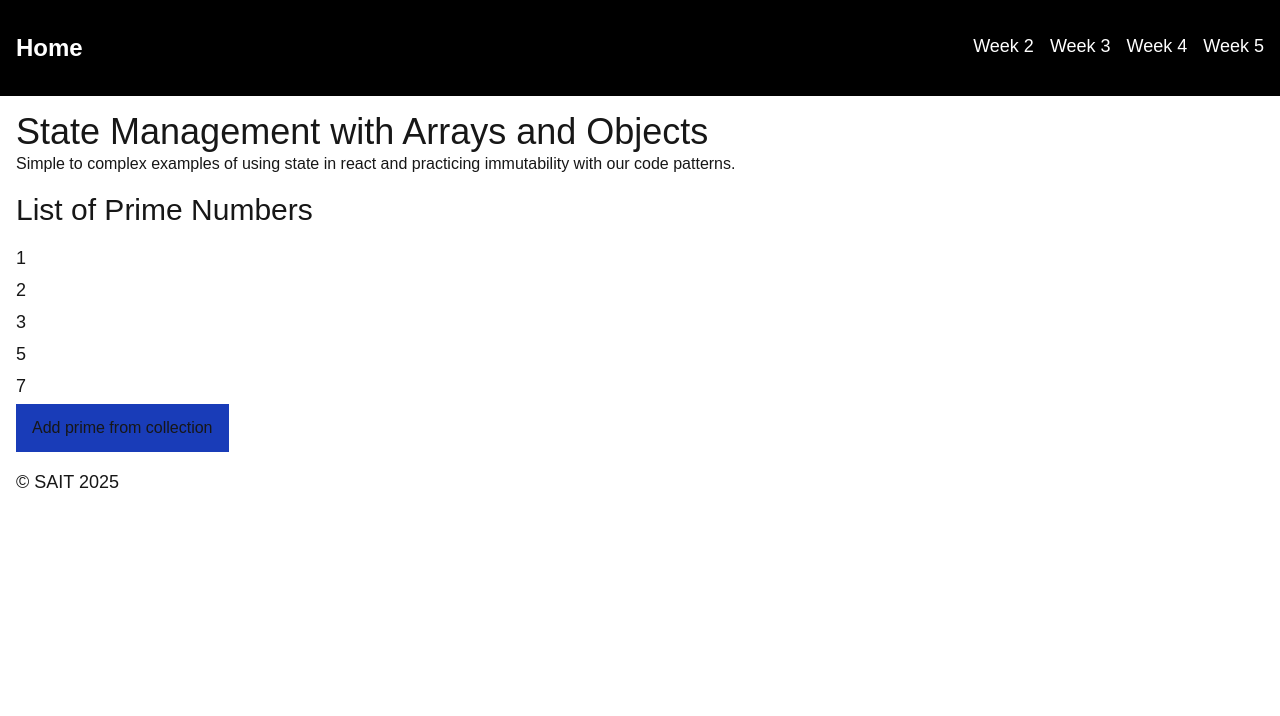
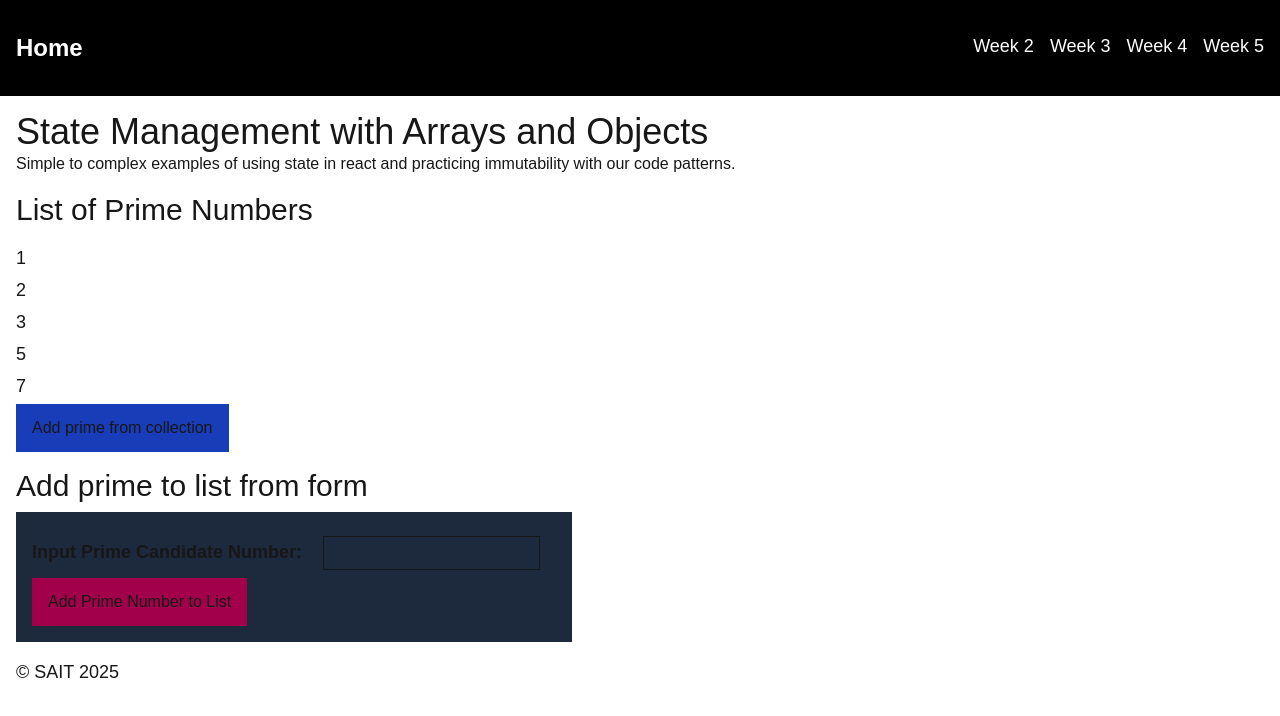
Before and after one commit to louielynmata/cprg-306-demo-site, a Next.js app: page /week-7 in a window 1280 px wide. Shown: the top 716 px of the page. Built offline with nearby package versions, Linux system fonts and the light colour scheme.

Commit message:
prime number input example

```diff
--- a/app/week-7/page.js
+++ b/app/week-7/page.js
@@ -1,15 +1,48 @@
 "use client";
 import { useState, useRef } from "react";
+
+// TODO: isPrime(num) function to test if a number is actually prime or not
+// Source: https://www.geeksforgeeks.org/dsa/check-for-prime-number/
+function isPrime(num) {
+  if (num <= 1) return false;
+  if (num === 2 || num === 3) return true;
+  if (num % 2 === 0 || num % 3 === 0) return false;
+  // check from 5 to square root of num and iterate by i+6
+  for (let i = 5; i * i <= num; i += 6) {
+    if (num % i === 0 || (num % i) + 2 === 0) {
+      return false;
+    }
+  }
+  return true;
+}
+
 export default function Page() {
   const [primes, setPrimes] = useState([1, 2, 3, 5, 7]);
+  const [primeCandidate, setPrimeCandidate] = useState("");
   // ref creates a variable that isn't being destroyed and rebuilt the same way as useState
   const nextPrimesRef = useRef([11, 13, 17, 23, 29]);
 
-  function addPrimesToList() {
+  // TODO: Add error handling so this can be used alongside of the input field function and not cause id errors
+  function addPrimesToListFromCollection() {
     if (!nextPrimesRef.current?.length) {
       throw new Error("No more primes available in the next primes array");
     }
     setPrimes([...primes, nextPrimesRef.current.shift()]);
+  }
+
+  function addToPrimeList(event) {
+    event.preventDefault();
+    // TODO: Stop user from inputing non numerical information
+    if (isNaN(primeCandidate))
+      throw new Error("Prime candidate is not a number");
+
+    if (primes.includes(primeCandidate)) return;
+
+    if (isPrime(primeCandidate)) setPrimes([...primes, primeCandidate]);
+  }
+
+  function handlePrimeCandidateChange(event) {
+    setPrimeCandidate(event.target.value);
   }
 
   return (
@@ -34,13 +67,38 @@ export default function Page() {
             ))}
           </ul>
           <button
-            onClick={addPrimesToList}
+            onClick={addPrimesToListFromCollection}
             className="px-4 py-3 bg-blue-800 cursor-pointer"
           >
             Add prime from collection
           </button>
         </div>
       </section>
+      <section className="my-4">
+        <header>
+          <h2 className="text-3xl">Add prime to list from form</h2>
+        </header>
+        <form onClick={addToPrimeList} className="p-4 my-2 bg-slate-800 w-fit">
+          <div className="my-2">
+            <label htmlFor="prime-input" className="text-lg font-semibold">
+              Input Prime Candidate Number:{" "}
+            </label>
+            <input
+              type="text"
+              id="prime-input"
+              name="prime-input"
+              value={primeCandidate}
+              onChange={handlePrimeCandidateChange}
+              className="border-1 mx-4 p-1"
+            />
+          </div>
+          <input
+            type="submit"
+            value="Add Prime Number to List"
+            className="px-4 py-3 bg-pink-800 cursor-pointer"
+          />
+        </form>
+      </section>
     </main>
   );
 }
```
